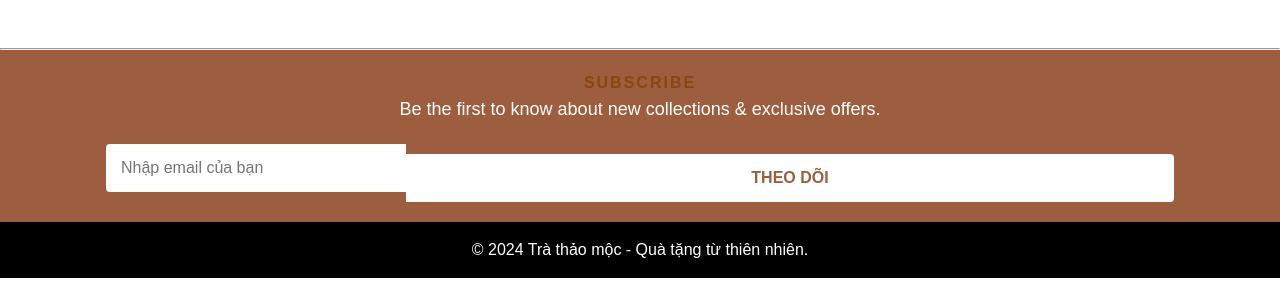
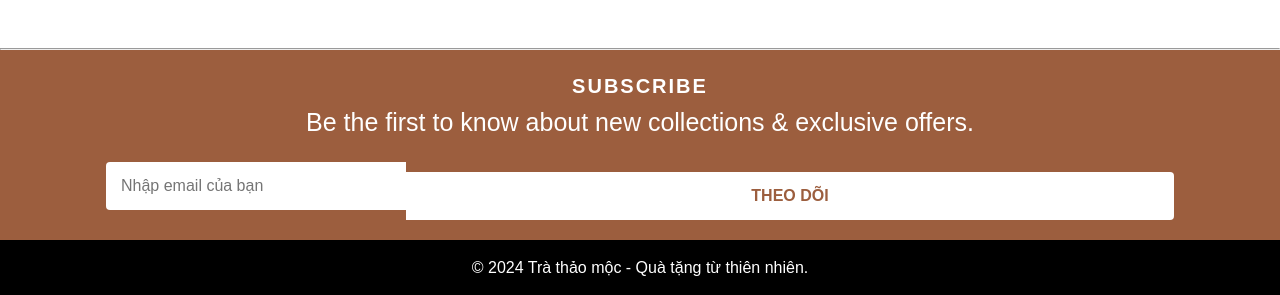
Before and after one commit to GScorp0611/Tra_thao_moc, a plain HTML site: page index.html in a window 1280 px wide. Shown: the part 1347-1642 px from the top of the page. Drawn offline with nearby package versions, Linux system fonts and the light colour scheme.

Commit message:
edit liên hệ 1

```diff
--- a/index.html
+++ b/index.html
@@ -117,8 +117,8 @@
 
 <!-- Layer 3: Liên hệ -->
 <section id="contact" class="section contact" style="background-color: #9C5E3E; padding: 20px 0; text-align: center;">
-    <h2 style="color: #8B4513; font-size: 16px; letter-spacing: 2px;">SUBSCRIBE</h2>
-    <p style="color: #FFF; font-size: 18px; margin-bottom: 20px;">
+    <h2 style="color: #FFF; font-size: 20px; letter-spacing: 2px;">SUBSCRIBE</h2>
+    <p style="color: #FFF; font-size: 25px; margin-bottom: 20px;">
         Be the first to know about new collections & exclusive offers.
     </p>
     <form action="#" method="post" style="display: flex; justify-content: center; gap: 0;">
```
